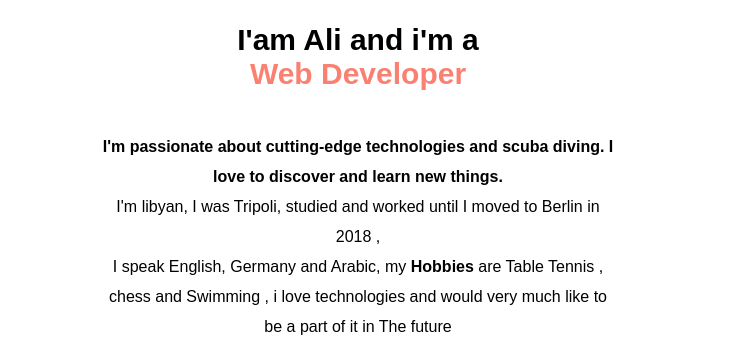
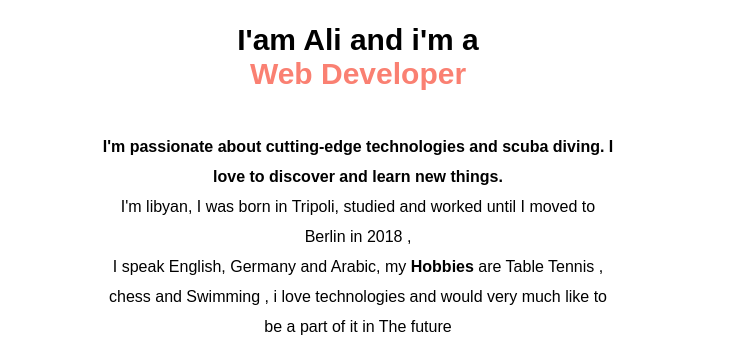
Before and after one commit to aaliosman/Ali-portfolio, a plain HTML site: page index.html in a window 1280 px wide. Shown: the part 860-1215 px from the top of the page, 538-1280 px from the left. Drawn offline with nearby package versions, Linux system fonts and the light colour scheme.

Commit message:
aboutme text edit

```diff
--- a/index.html
+++ b/index.html
@@ -68,7 +68,7 @@
 
                 <h2>I'am Ali and i'm a <br><span class="WebDeveloper">Web Developer</span> </h2>
                 <p>
-                    <b> I'm passionate about cutting-edge technologies and scuba diving. I love to discover and learn new things.</b> <br> I'm libyan, I was Tripoli, studied and worked until I moved to Berlin in 2018 ,<br> I speak English,
+                    <b> I'm passionate about cutting-edge technologies and scuba diving. I love to discover and learn new things.</b> <br> I'm libyan, I was born in Tripoli, studied and worked until I moved to Berlin in 2018 ,<br> I speak English,
                     Germany and Arabic, my <b>Hobbies</b> are Table Tennis , chess and Swimming , i love technologies and would very much like to be a part of it in The future </p>
 
                 <div class="dw-cv">
```
